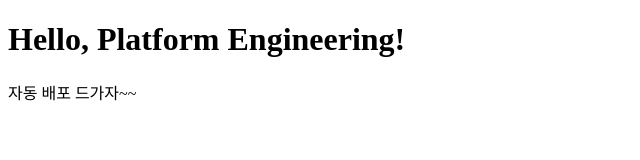
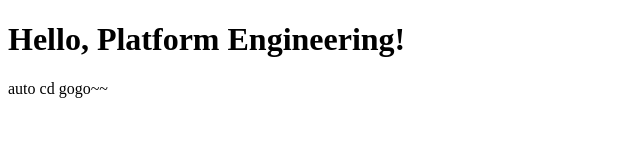
Before and after one commit to Ukj0ng/GitHub-Actions-Test, a plain HTML site: page index.html in a window 1280 px wide. Shown: the full height of the page, 0-640 px from the left. Drawn offline with Linux system fonts and the light colour scheme.

Commit message:
fix: html 내용 변경

```diff
--- a/index.html
+++ b/index.html
@@ -2,6 +2,6 @@
 <html>
 <body>
 <h1>Hello, Platform Engineering!</h1>
-<p>자동 배포 드가자~~</p>
+<p>auto cd gogo~~</p>
 </body>
 </html>
```
